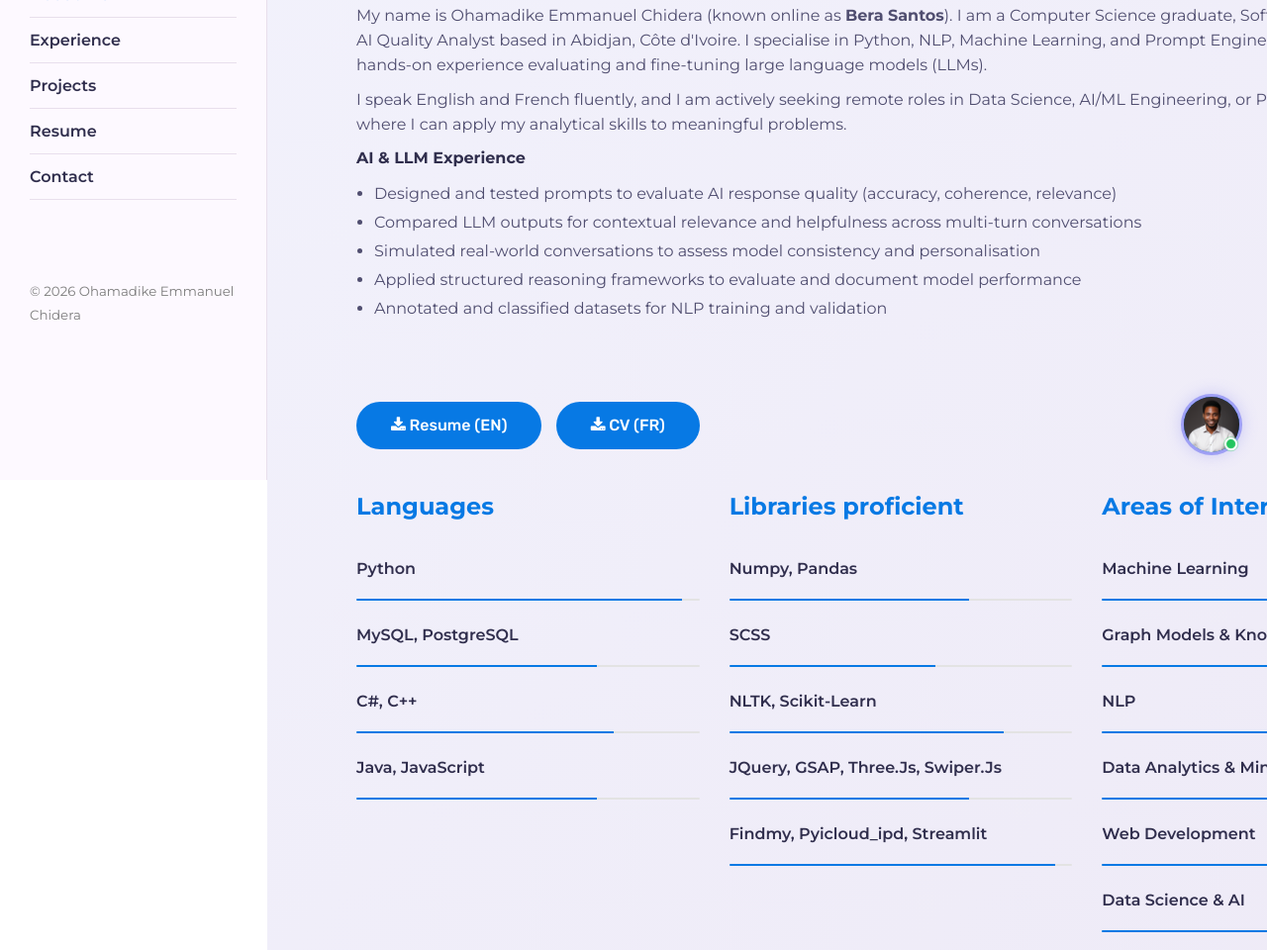
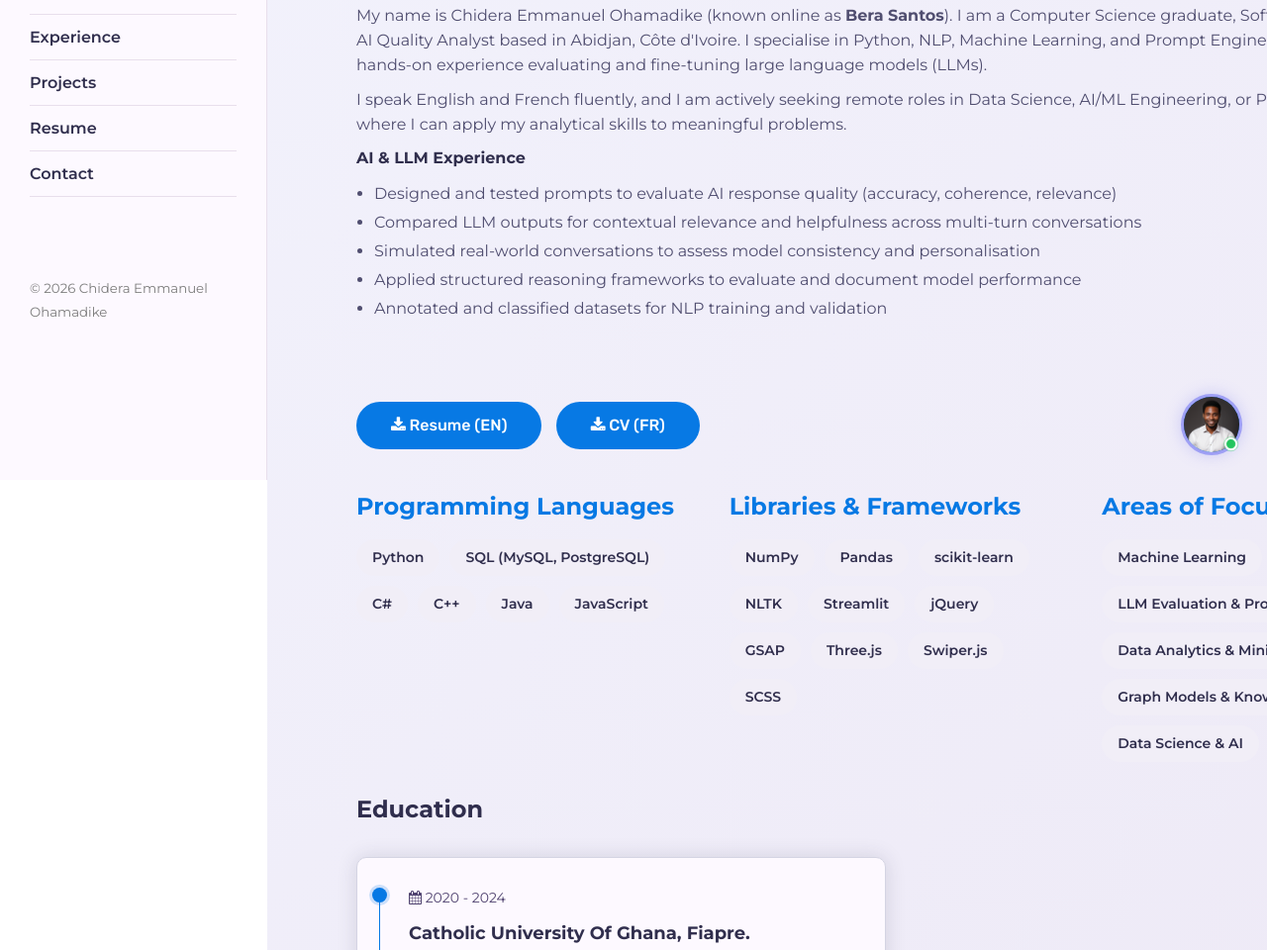
Before and after one commit to EmmaSantos11/my-portfolio, a plain HTML site: page about.html in a window 1280 px wide. Shown: the part 315-1275 px from the top of the page at 99% size. Drawn offline with Linux system fonts and the light colour scheme.

Commit message:
Standardize name to Chidera Emmanuel Ohamadike and replace skill percentage bars with tag chips

```diff
--- a/about.html
+++ b/about.html
@@ -2,7 +2,7 @@
 <html lang="en" dir="ltr">
   <head>
     <meta charset="utf-8">
-    <title>About Me — Ohamadike Chidera Emmanuel</title>
+    <title>About Me — Chidera Emmanuel Ohamadike</title>
     <meta name="viewport" content="width=device-width, initial-scale=1">
     <link rel="icon" href="assets/imgs/favicon.png">
     <link rel="stylesheet" href="./assets/style/style.css" type="text/css">
@@ -20,7 +20,7 @@
       <div class="aside">
         <div class="nav-toggler"><span></span></div>
         <div class="aside-inner">
-          <div class="logo"><a href="index.html"><span class="first-name">Emmanuel</span><span class="last-name">Ohamadike</span></a></div>
+          <div class="logo"><a href="index.html"><span class="first-name">Chidera</span><span class="last-name">Emmanuel Ohamadike</span></a></div>
           <nav class="nav">
             <ul>
               <li><a href="index.html"> Home </a></li>
@@ -31,7 +31,7 @@
               <li><a href="contact.html"> Contact </a></li>
             </ul>
           </nav>
-          <footer><small>&copy; 2026 Ohamadike Emmanuel Chidera</small></footer>
+          <footer><small>&copy; 2026 Chidera Emmanuel Ohamadike</small></footer>
         </div>
       </div>
       <div class="main-content">
@@ -67,7 +67,7 @@
               <div class="about-content padd-15">
                 <div class="row">
                   <div class="about-text padd-15">
-                    <p>My name is Ohamadike Emmanuel Chidera (known online as <strong>Bera Santos</strong>). I am a Computer Science graduate, Software Developer, and AI Quality Analyst based in Abidjan, Côte d'Ivoire. I specialise in Python, NLP, Machine Learning, and Prompt Engineering, and I bring hands-on experience evaluating and fine-tuning large language models (LLMs).</p>
+                    <p>My name is Chidera Emmanuel Ohamadike (known online as <strong>Bera Santos</strong>). I am a Computer Science graduate, Software Developer, and AI Quality Analyst based in Abidjan, Côte d'Ivoire. I specialise in Python, NLP, Machine Learning, and Prompt Engineering, and I bring hands-on experience evaluating and fine-tuning large language models (LLMs).</p>
                     <p style="margin-top:10px;">I speak English and French fluently, and I am actively seeking remote roles in Data Science, AI/ML Engineering, or Prompt Engineering where I can apply my analytical skills to meaningful problems.</p>
                   </div>
                   <div class="about-text padd-15" style="margin-top:10px;">
@@ -92,76 +92,45 @@
                   </div>
                   <div class="skills padd-15">
                     <div class="row">
-                      <h1 class="padd-15">Languages</h1>
-                      <div class="skill-item languages padd-15">
-                        <h4>Python</h4>
-                        <div class="progress"><div class="progress-in" style="width:95%"></div><div class="skill-percent">95%</div></div>
-                      </div>
-                      <div class="skill-item languages padd-15">
-                        <h4>MySQL, PostgreSQL</h4>
-                        <div class="progress"><div class="progress-in" style="width:70%"></div><div class="skill-percent">70%</div></div>
-                      </div>
-                      <div class="skill-item languages padd-15">
-                        <h4>C#, C++</h4>
-                        <div class="progress"><div class="progress-in" style="width:75%"></div><div class="skill-percent">75%</div></div>
-                      </div>
-                      <div class="skill-item languages padd-15">
-                        <h4>Java, JavaScript</h4>
-                        <div class="progress"><div class="progress-in" style="width:70%"></div><div class="skill-percent">70%</div></div>
+                      <h1 class="padd-15">Programming Languages</h1>
+                      <div class="skill-tags padd-15">
+                        <span class="skill-tag">Python</span>
+                        <span class="skill-tag">SQL (MySQL, PostgreSQL)</span>
+                        <span class="skill-tag">C#</span>
+                        <span class="skill-tag">C++</span>
+                        <span class="skill-tag">Java</span>
+                        <span class="skill-tag">JavaScript</span>
                       </div>
                     </div>
                   </div>
                   <div class="skills padd-15">
                     <div class="row">
-                      <h1 class="padd-15">Libraries proficient</h1>
-                      <div class="skill-item IT_Constructs padd-15">
-                        <h4>Numpy, Pandas</h4>
-                        <div class="progress"><div class="progress-in" style="width:70%"></div><div class="skill-percent">70%</div></div>
-                      </div>
-                      <div class="skill-item IT_Constructs padd-15">
-                        <h4>SCSS</h4>
-                        <div class="progress"><div class="progress-in" style="width:60%"></div><div class="skill-percent">60%</div></div>
-                      </div>
-                      <div class="skill-item IT_Constructs padd-15">
-                        <h4>NLTK, scikit-learn</h4>
-                        <div class="progress"><div class="progress-in" style="width:80%"></div><div class="skill-percent">80%</div></div>
-                      </div>
-                      <div class="skill-item IT_Constructs padd-15">
-                        <h4>jQuery, GSAP, Three.js, Swiper.js</h4>
-                        <div class="progress"><div class="progress-in" style="width:70%"></div><div class="skill-percent">70%</div></div>
-                      </div>
-                      <div class="skill-item IT_Constructs padd-15">
-                        <h4>findmy, pyicloud_ipd, Streamlit</h4>
-                        <div class="progress"><div class="progress-in" style="width:95%"></div><div class="skill-percent">95%</div></div>
+                      <h1 class="padd-15">Libraries &amp; Frameworks</h1>
+                      <div class="skill-tags padd-15">
+                        <span class="skill-tag">NumPy</span>
+                        <span class="skill-tag">Pandas</span>
+                        <span class="skill-tag">scikit-learn</span>
+                        <span class="skill-tag">NLTK</span>
+                        <span class="skill-tag">Streamlit</span>
+                        <span class="skill-tag">jQuery</span>
+                        <span class="skill-tag">GSAP</span>
+                        <span class="skill-tag">Three.js</span>
+                        <span class="skill-tag">Swiper.js</span>
+                        <span class="skill-tag">SCSS</span>
                       </div>
                     </div>
                   </div>
                   <div class="skills padd-15">
                     <div class="row">
-                      <h1 class="padd-15">Areas of Interest</h1>
-                      <div class="skill-item web-technologies padd-15">
-                        <h4>Machine Learning</h4>
-                        <div class="progress"><div class="progress-in" style="width:90%"></div><div class="skill-percent">90%</div></div>
-                      </div>
-                      <div class="skill-item web-technologies padd-15">
-                        <h4>Graph Models &amp; Knowledge Graphs</h4>
-                        <div class="progress"><div class="progress-in" style="width:80%"></div><div class="skill-percent">80%</div></div>
-                      </div>
-                      <div class="skill-item web-technologies padd-15">
-                        <h4>NLP</h4>
-                        <div class="progress"><div class="progress-in" style="width:85%"></div><div class="skill-percent">85%</div></div>
-                      </div>
-                      <div class="skill-item web-technologies padd-15">
-                        <h4>Data Analytics &amp; Mining</h4>
-                        <div class="progress"><div class="progress-in" style="width:88%"></div><div class="skill-percent">88%</div></div>
-                      </div>
-                      <div class="skill-item web-technologies padd-15">
-                        <h4>Web Development</h4>
-                        <div class="progress"><div class="progress-in" style="width:75%"></div><div class="skill-percent">75%</div></div>
-                      </div>
-                      <div class="skill-item web-technologies padd-15">
-                        <h4>Data Science &amp; AI</h4>
-                        <div class="progress"><div class="progress-in" style="width:92%"></div><div class="skill-percent">92%</div></div>
+                      <h1 class="padd-15">Areas of Focus</h1>
+                      <div class="skill-tags padd-15">
+                        <span class="skill-tag">Machine Learning</span>
+                        <span class="skill-tag">NLP</span>
+                        <span class="skill-tag">LLM Evaluation &amp; Prompt Engineering</span>
+                        <span class="skill-tag">Data Analytics &amp; Mining</span>
+                        <span class="skill-tag">Graph Models &amp; Knowledge Graphs</span>
+                        <span class="skill-tag">Data Science &amp; AI</span>
+                        <span class="skill-tag">Web Development</span>
                       </div>
                     </div>
                   </div>
--- a/assets/style/style.css
+++ b/assets/style/style.css
@@ -217,12 +217,13 @@ input,textarea,select{
   line-height: 1.2;
 }
 .aside .logo a .last-name{
-  font-size: 14px;
+  font-size: 12px;
   font-weight: 400;
-  letter-spacing: 3px;
+  letter-spacing: 1.5px;
   text-transform: uppercase;
   opacity: 0.75;
   line-height: 1.4;
+  white-space: nowrap;
 }
 .aside .logo a::before{
   content: '';
@@ -501,34 +502,23 @@ body.dark .home{ background: #0a0e1a !important; }
   font-weight: 700;
   color: #302e4d;
 }
-.about .about-content .skills .skill-item h4{
-  line-height: 40px;
+.about .about-content .skills .skill-tags{
+  display: flex;
+  flex-wrap: wrap;
+  gap: 10px;
+}
+.about .about-content .skills .skill-tag{
+  display: inline-block;
+  background-color: #f1eef7;
+  color: #302e4d;
+  padding: 8px 16px;
+  border-radius: 20px;
+  font-size: 14px;
   font-weight: 600;
-  padding: 10px 0;
-  font-size: 16px;
-  color: #302e4d;
-  text-transform: capitalize;
-  margin: 0;
-}
-.about .about-content .skills .skill-item .progress{
-  background-color: #e3e3e3;
-  height: 2px;
-  border-radius: 4px;
-  overflow: hidden;
-  width: 100%;
-  position: relative;
-}
-.about .about-content .skills .skill-item{
-  margin-bottom: 5px;
-}
-.about .about-content .skills .skill-item .progress .progress-in{
-  position: absolute;
-  left: 0;
-  top: 0;
-  height: 100%;
-}
-.about .about-content .skills .skill-item .skill-percent{
-  display: none;
+}
+body.dark .about .about-content .skills .skill-tag{
+  background-color: rgba(255,255,255,0.08);
+  color: #fff;
 }
 .about .about-content .education{
   flex: 0 0 50%;
@@ -708,7 +698,6 @@ body.dark .contact .contact-info-item p,
 body.dark .project .project-item-inner .project-info .project-title,
 body.dark .about .about-content .timeline .timeline-title,
 body.dark .about .about-content h3.title,
-body.dark .about .about-content .skills .skill-item h4,
 body.dark .about .about-content .personal-info .info-item p,
 body.dark .section-title h2,
 body.dark .home .intro h1,
--- a/worker/chat-worker.js
+++ b/worker/chat-worker.js
@@ -10,12 +10,12 @@
  *  6. Paste it into WORKER_URL in assets/script/script.js
  */
 
-const SYSTEM_PROMPT = `You are an AI assistant on the personal portfolio of Ohamadike Emmanuel Chidera, also known as "Bera Santos".
+const SYSTEM_PROMPT = `You are an AI assistant on the personal portfolio of Chidera Emmanuel Ohamadike, also known as "Bera Santos".
 Answer questions about his background, skills, projects, and experience in a friendly and professional tone.
 Keep answers concise (2-4 sentences max). You can respond in English or French depending on what the user uses. Never make up information — only use the facts below.
 
 ABOUT:
-- Full name: Ohamadike Emmanuel Chidera (goes by Bera Santos online)
+- Full name: Chidera Emmanuel Ohamadike (goes by Bera Santos online)
 - Location: Abidjan, Côte d'Ivoire — open to remote work worldwide
 - BSc Computer Science, Catholic University of Ghana, Fiapre (Jan 2020 – Oct 2024)
   Relevant coursework: IT Service Management, Database Design, Systems Analysis
```
Also changed, not shown: contact.html (+4 -4 lines), experience.html (+3 -3 lines), index.html (+5 -5 lines), projects.html (+3 -3 lines), resume.html (+3 -3 lines).
